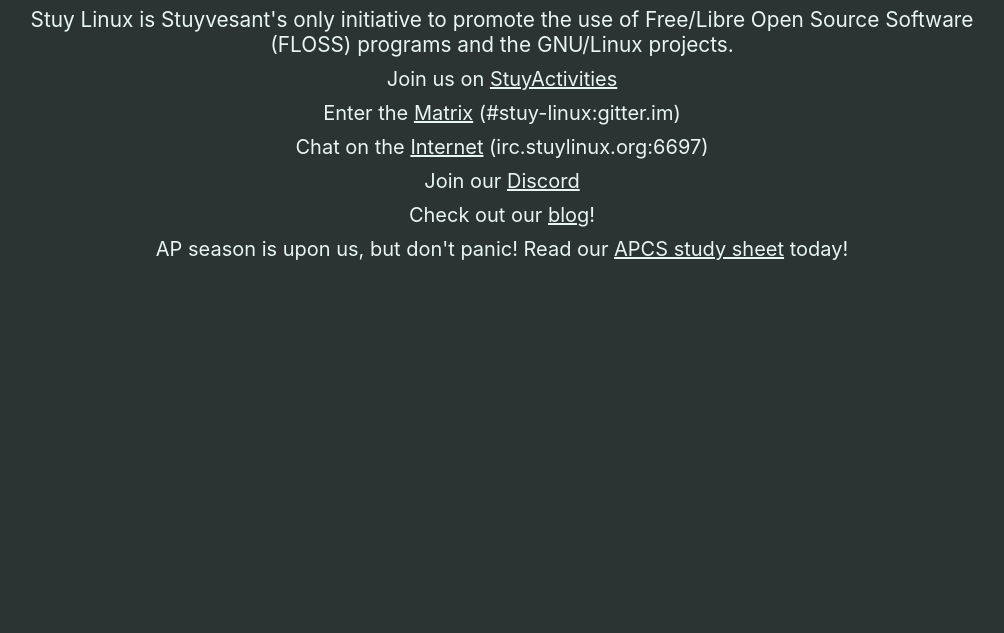
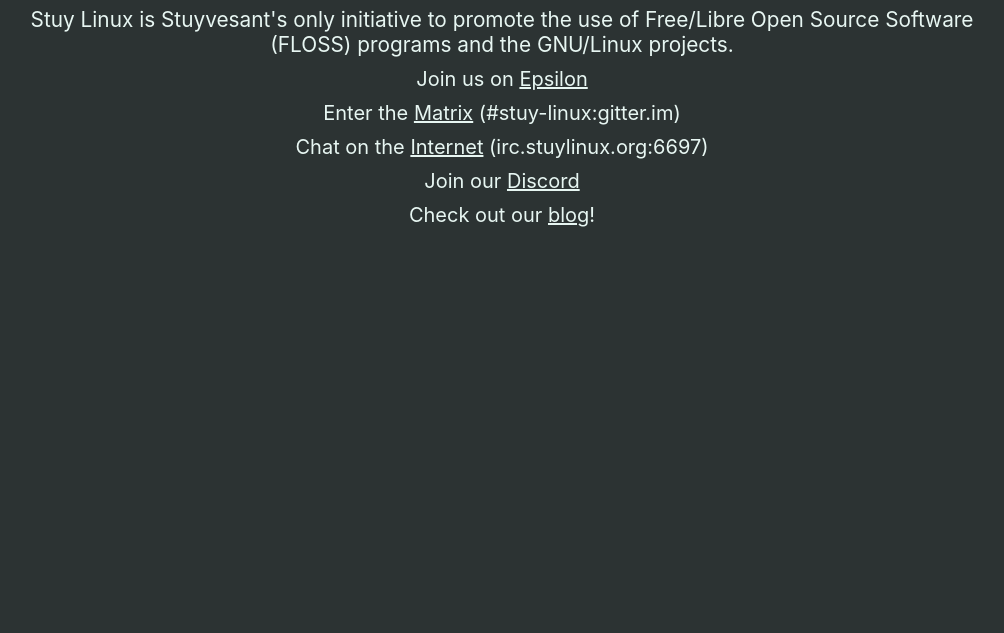
Before and after one commit to stuylinux/stuylinux.org, an Eleventy site: page content/index.njk in a window 1280 px wide. Shown: the part 102-735 px from the top of the page, without its empty margins (138-1142 px from the left). Built offline with nearby package versions, Linux system fonts and the light colour scheme; Eleventy itself is replaced by a stand-in of ours; files that its build step writes are made by us from their sources; what markdown-it-attrs would draw is missing.

Commit message:
comment AP season, StuyActivities->Epsilon

```diff
--- a/content/index.njk
+++ b/content/index.njk
@@ -19,7 +19,7 @@
 	<div id="social_media_links">
 		<p>
 			Join us on
-			<a href="https://stuyactivities.org/linux"> StuyActivities </a>
+			<a href="https://stuyactivities.org/linux"> Epsilon </a>
 		</p>
 		<p>
 			Enter the
@@ -37,8 +37,10 @@
 		<p>
 			Check out our <a href="/posts">blog</a>!
 		</p>
+        {# Uncomment next year? lol
 		<p>
 			AP season is upon us, but don't panic! Read our <a href="/posts/apcsa">APCS study sheet</a> today!
 		</p>
+        #}
 	</div>
 </section>
```
